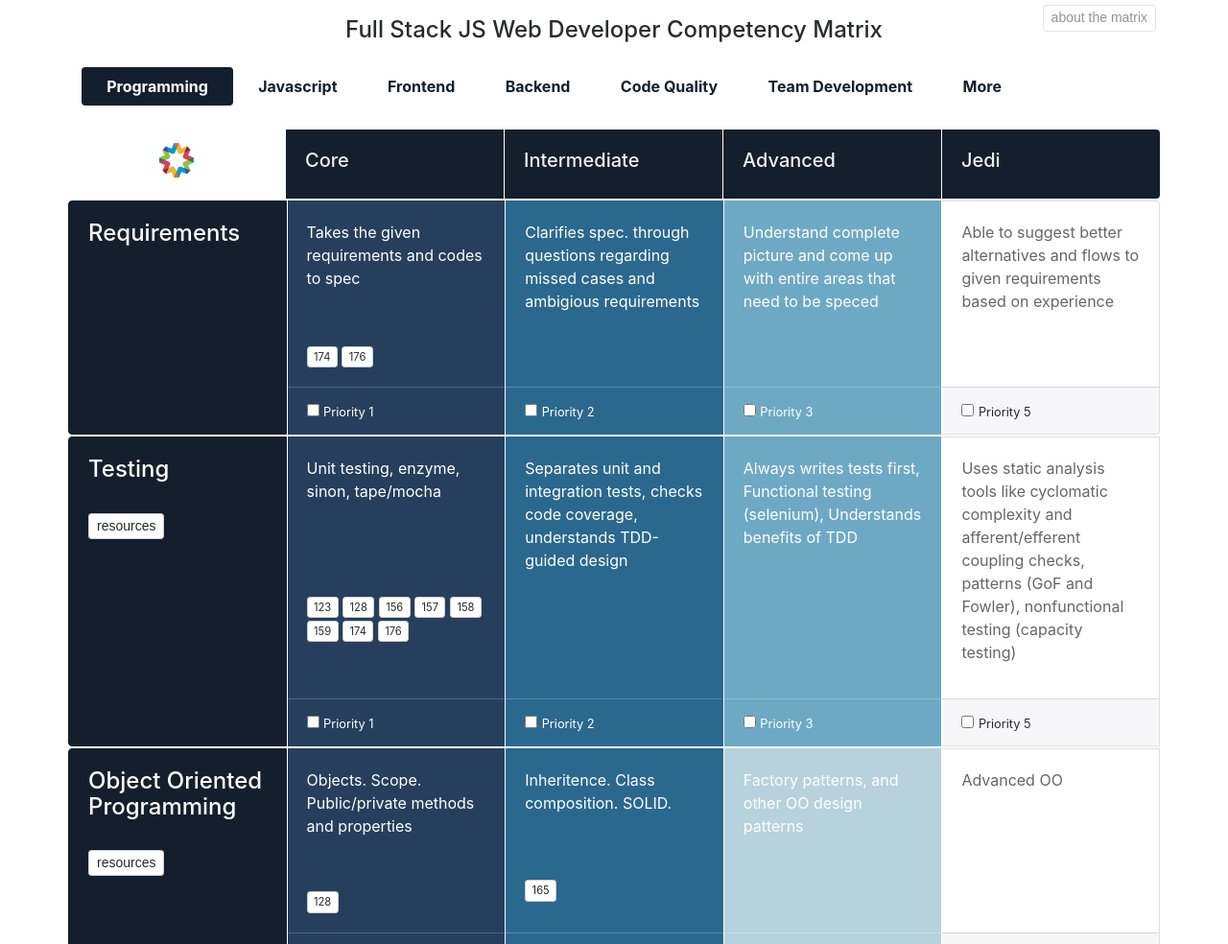
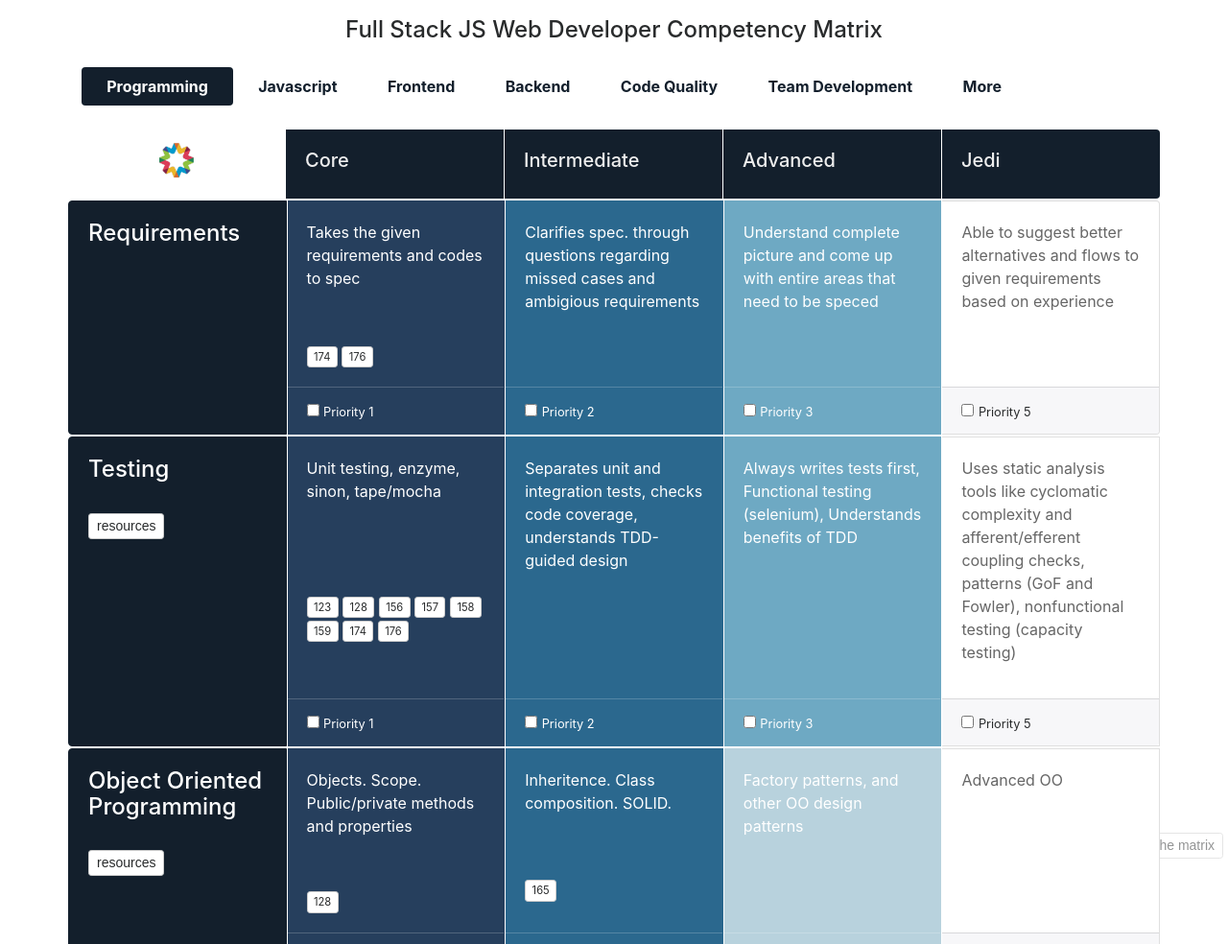
Before and after one commit to GuildCrafts/matrix, a Jekyll site: the page index.html, which Jekyll copies as it is, in a window 1280 px wide. Shown: the top 984 px of the page at 96% size. Built offline with Jekyll 4.4.1, drawn with Linux system fonts in a browser that asks for light colours; nearby versions of some CDN libraries.

Commit message:
better position for about button

```diff
--- a/css/main.css
+++ b/css/main.css
@@ -8,10 +8,10 @@
 }
 
 #btn-about{
-  position: absolute;
-    top: 5;
+  position: fixed;
+    bottom: 5;
     right: 5;
-    opacity:0.5;
+    opacity: 0.5;
 }
 
 footer {
```
